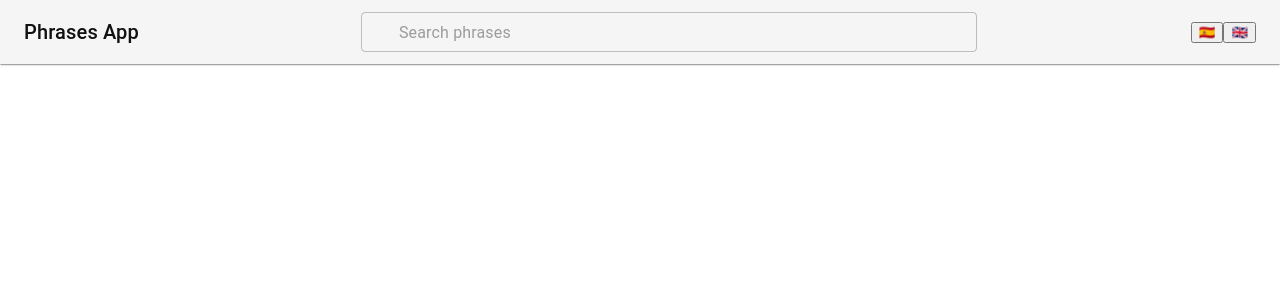
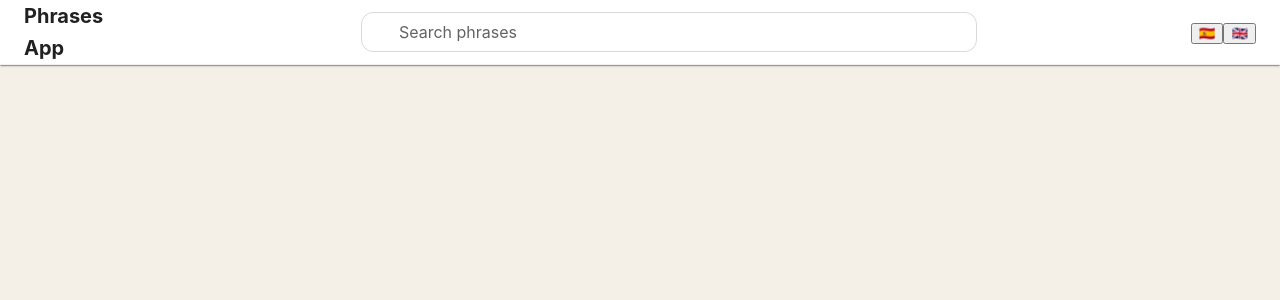
Before and after one commit to benjagilardini/phrases, a React (Create React App) app: page / in a window 1280 px wide. Shown: the top 300 px of the page. Built offline with nearby package versions, Linux system fonts and the light colour scheme; some icons are missing.

Commit message:
setup theme palette

```diff
--- a/src/index.tsx
+++ b/src/index.tsx
@@ -5,6 +5,9 @@ import App from "./App";
 import reportWebVitals from "./reportWebVitals";
 import { PhrasesProvider } from "./context/PhrasesContext";
 import "./i18n";
+import CssBaseline from "@mui/material/CssBaseline";
+import { ThemeProvider } from "@emotion/react";
+import theme from "./theme";
 
 const container = document.getElementById("root");
 if (!container) {
@@ -15,9 +18,12 @@ const root = ReactDOM.createRoot(container);
 
 root.render(
   <React.StrictMode>
-    <PhrasesProvider>
-      <App />
-    </PhrasesProvider>
+    <ThemeProvider theme={theme}>
+      <CssBaseline />
+      <PhrasesProvider>
+        <App />
+      </PhrasesProvider>
+    </ThemeProvider>
   </React.StrictMode>
 );
 
--- a/src/layout/Toolbar/AppToolbar.css
+++ b/src/layout/Toolbar/AppToolbar.css
@@ -1,13 +1,10 @@
 .toolbar {
   display: flex;
-  gap: 12px;
   align-items: center;
   justify-content: space-between;
 }
 
 .title {
-  font-weight: 700;
-  color: #111;
   width: 10%;
 }
 
--- a/src/layout/Toolbar/AppToolbar.tsx
+++ b/src/layout/Toolbar/AppToolbar.tsx
@@ -23,9 +23,17 @@ const AppToolbar: React.FC<Props> = ({ search, onSearchChange }) => {
   const handleClear = () => onSearchChange("");
 
   return (
-    <AppBar position="static" color="default" elevation={1} className="appbar">
+    <AppBar
+      position="static"
+      elevation={1}
+    >
       <Toolbar className="toolbar">
-        <Typography variant="h6" component="h1" className="title" noWrap>
+        <Typography
+          variant="h6"
+          component="h1"
+          className="title"
+          sx={{ color: "text.primary", fontWeight: 700 }}
+        >
           {t("appTitle")}
         </Typography>
 
@@ -39,19 +47,25 @@ const AppToolbar: React.FC<Props> = ({ search, onSearchChange }) => {
             InputProps={{
               startAdornment: (
                 <InputAdornment position="start">
-                  <SearchIcon fontSize="small" />
+                  <SearchIcon fontSize="small" color="action" />
                 </InputAdornment>
               ),
               endAdornment: search ? (
                 <InputAdornment position="end">
-                  <IconButton aria-label="clear search" onClick={handleClear} edge="end">
-                    <ClearIcon fontSize="small" />
+                  <IconButton
+                    aria-label="clear search"
+                    onClick={handleClear}
+                    edge="end"
+                    size="small"
+                  >
+                    <ClearIcon fontSize="small" color="action" />
                   </IconButton>
                 </InputAdornment>
               ) : null,
             }}
           />
         </Box>
+
         <LangSwitcher />
       </Toolbar>
     </AppBar>
--- /dev/null
+++ b/src/theme.ts
@@ -0,0 +1,170 @@
+import { createTheme } from "@mui/material/styles";
+import { grey } from "@mui/material/colors";
+
+const beige = {
+  50: "#F9F6F1",
+  100: "#F4EFE7",
+  200: "#EEE7DC",
+  300: "#E7DECF",
+  400: "#E1D6C4",
+  500: "#D8C9B3",
+  600: "#CBB99F",
+  700: "#BBA888",
+  800: "#A89673",
+  900: "#8C7B5D",
+};
+
+const primaryMain = "#A89981";
+const primaryLight = "#C8B79C";
+const primaryDark = "#7B6F5A";
+const secondaryMain = grey[700];
+
+const theme = createTheme({
+  palette: {
+    mode: "light",
+    primary: {
+      main: primaryMain,
+      light: primaryLight,
+      dark: primaryDark,
+      contrastText: "#ffffff",
+    },
+    secondary: {
+      main: secondaryMain,
+      light: grey[500],
+      dark: grey[800],
+      contrastText: "#ffffff",
+    },
+    background: {
+      default: beige[100],
+      paper: "#ffffff",
+    },
+    text: {
+      primary: grey[900],
+      secondary: grey[700],
+      disabled: grey[500],
+    },
+    divider: "rgba(0,0,0,0.08)",
+    grey,
+  },
+  shape: {
+    borderRadius: 12,
+  },
+  typography: {
+    fontFamily:
+      'Inter, ui-sans-serif, system-ui, -apple-system, "Segoe UI", Roboto, "Helvetica Neue", Arial, "Apple Color Emoji", "Segoe UI Emoji", "Segoe UI Symbol"',
+    h1: { fontWeight: 700 },
+    h2: { fontWeight: 700 },
+    h3: { fontWeight: 700 },
+    h4: { fontWeight: 700 },
+    h5: { fontWeight: 700 },
+    h6: { fontWeight: 700 },
+    button: { textTransform: "none", fontWeight: 600 },
+  },
+  components: {
+    MuiCssBaseline: {
+      styleOverrides: {
+        body: {
+          backgroundColor: beige[100],
+          color: grey[900],
+          scrollbarColor: `${grey[400]} ${beige[100]}`,
+        },
+        "*::-webkit-scrollbar": { height: 10, width: 10 },
+        "*::-webkit-scrollbar-thumb": {
+          backgroundColor: grey[300],
+          borderRadius: 8,
+          border: `2px solid ${beige[100]}`,
+        },
+        "*::-webkit-scrollbar-track": {
+          backgroundColor: beige[100],
+        },
+      },
+    },
+    MuiAppBar: {
+      defaultProps: { elevation: 0, color: "transparent" },
+      styleOverrides: {
+        root: {
+          backgroundColor: "#ffffff",
+          borderBottom: "1px solid rgba(0,0,0,0.06)",
+        },
+      },
+    },
+    MuiPaper: {
+      styleOverrides: {
+        root: {
+          backgroundImage: "none",
+        },
+      },
+    },
+    MuiCard: {
+      styleOverrides: {
+        root: {
+          border: "1px solid rgba(0,0,0,0.06)",
+          boxShadow:
+            "0 1px 2px rgba(0,0,0,0.04), 0 4px 12px rgba(0,0,0,0.04)",
+        },
+      },
+    },
+    MuiButton: {
+      defaultProps: { disableElevation: true },
+      styleOverrides: {
+        root: {
+          borderRadius: 12,
+        },
+        contained: {
+          backgroundColor: primaryMain,
+          "&:hover": { backgroundColor: primaryDark },
+        },
+        outlined: {
+          borderColor: grey[400],
+          "&:hover": { borderColor: grey[600], backgroundColor: beige[50] },
+        },
+        text: {
+          "&:hover": { backgroundColor: beige[200] },
+        },
+      },
+    },
+    MuiIconButton: {
+      styleOverrides: {
+        root: {
+          borderRadius: 10,
+          "&:hover": { backgroundColor: beige[200] },
+        },
+      },
+    },
+    MuiTextField: {
+      defaultProps: { size: "small", variant: "outlined" },
+    },
+    MuiOutlinedInput: {
+      styleOverrides: {
+        root: {
+          backgroundColor: "#fff",
+          "& .MuiOutlinedInput-notchedOutline": {
+            borderColor: "rgba(0,0,0,0.15)",
+          },
+          "&:hover .MuiOutlinedInput-notchedOutline": {
+            borderColor: "rgba(0,0,0,0.35)",
+          },
+          "&.Mui-focused .MuiOutlinedInput-notchedOutline": {
+            borderColor: primaryMain,
+            boxShadow: `0 0 0 2px ${primaryLight}44`,
+          },
+        },
+        input: {
+          "::placeholder": { opacity: 0.7 },
+        },
+      },
+    },
+    MuiDivider: {
+      styleOverrides: {
+        root: { borderColor: "rgba(0,0,0,0.08)" },
+      },
+    },
+    MuiChip: {
+      styleOverrides: {
+        root: { backgroundColor: beige[200] },
+      },
+    },
+  },
+});
+
+export default theme;
```
